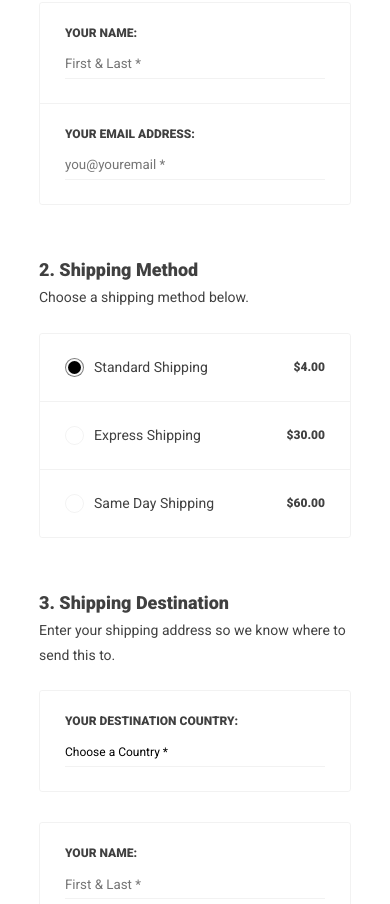
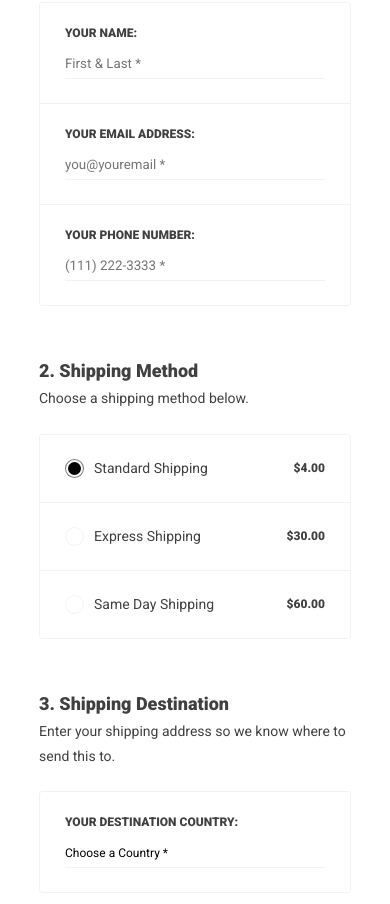
Before and after one commit to wp-e-commerce/wpec-theme, a website with bundled scripts: page checkout.html in a window 390 px wide. Shown: the part 942-1846 px from the top of the page. Built offline with nearby package versions, Linux system fonts and the light colour scheme.

Commit message:
add phone number to checkout and account

```diff
--- a/checkout.html
+++ b/checkout.html
@@ -232,9 +232,14 @@
                   <input type="text" class="customer-account" id="customer-account-name" name="customer-name" placeholder="First &amp; Last &#42;" required>
                 </div>
 
-                <div class="fields whole">
+                <div class="fields precedes bottom whole">
                   <label>Your Email Address:</label>
                   <input type="text" class="customer-account" id="customer-account-email" name="customer-email" placeholder="you@youremail &#42;" required>
+                </div>
+
+                <div class="fields whole">
+                  <label>Your Phone Number:</label>
+                  <input type="text" class="customer-account" id="customer-account-phone" name="customer-phone" placeholder="(111) 222-3333 &#42;" required>
                 </div>
               </div>
             </div>
```
Also changed, not shown: account.html (+5 -0 lines).
